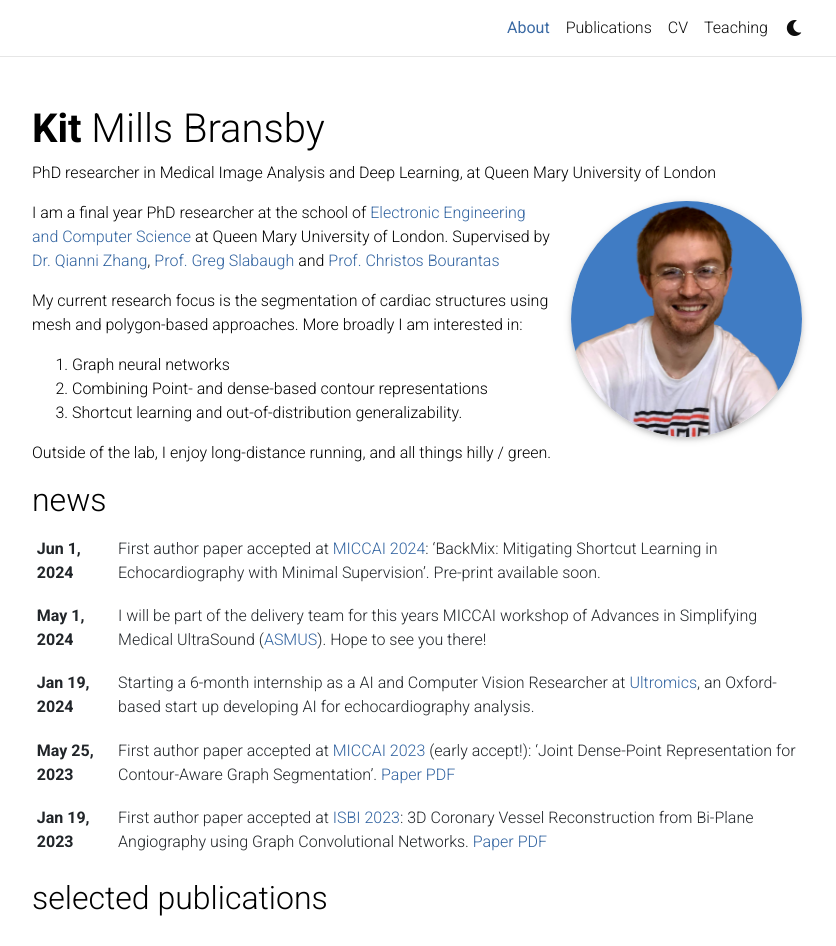
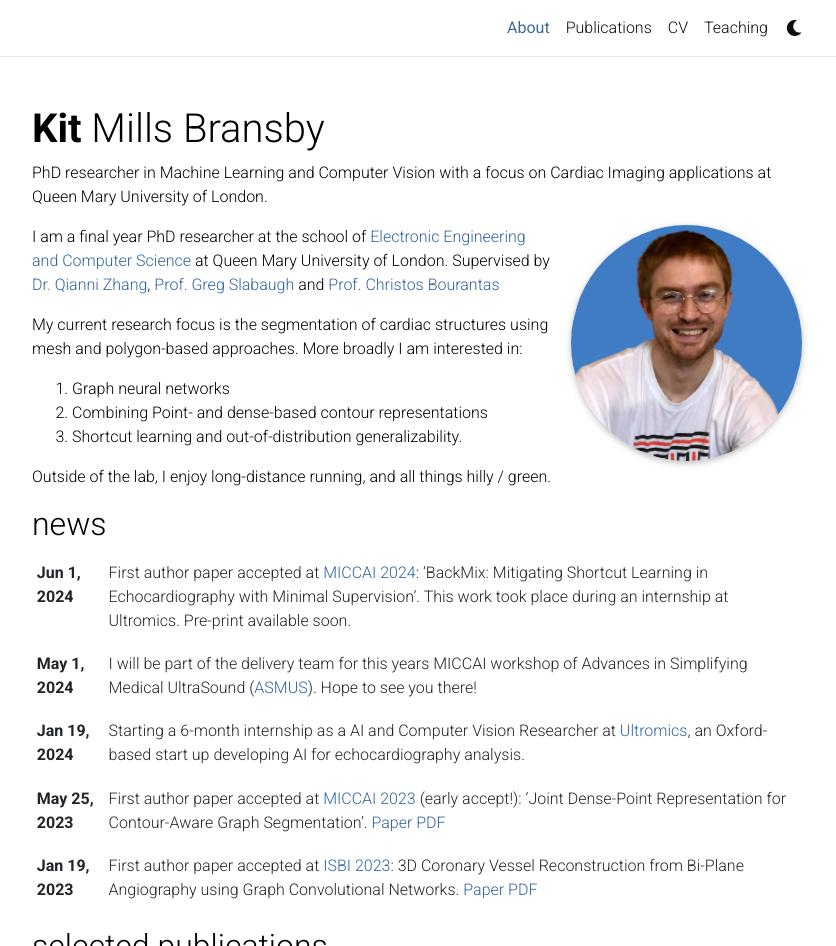
Before and after one commit to kitbransby/kitbransby.github.io, a Jekyll site: the page built from _pages/about.md, in a window 1280 px wide and 1264 px high, cut to the strip 0-946 px from the top of the window. Shown: the whole strip, without its empty margins (223-1059 px from the left). Built offline with Jekyll 4.4.1, drawn with Linux system fonts in a browser that asks for light colours; full-size pictures stand in for the smaller copies a plugin makes; comment, search, counter and statistics services are not loaded; a style sheet for code colours, icons or effects is not loaded.

Commit message:
spelling

```diff
--- a/_pages/about.md
+++ b/_pages/about.md
@@ -2,7 +2,7 @@
 layout: about
 title: About
 permalink: /
-subtitle: PhD researcher in Medical Image Analysis and Deep Learning, at Queen Mary University of London
+subtitle: PhD researcher in Machine Learning and Computer Vision with a focus on Cardiac Imaging applications at Queen Mary University of London.
 
 profile:
   align: right
```
Also changed, not shown: _news/announcement_4.md (+1 -1 lines).
